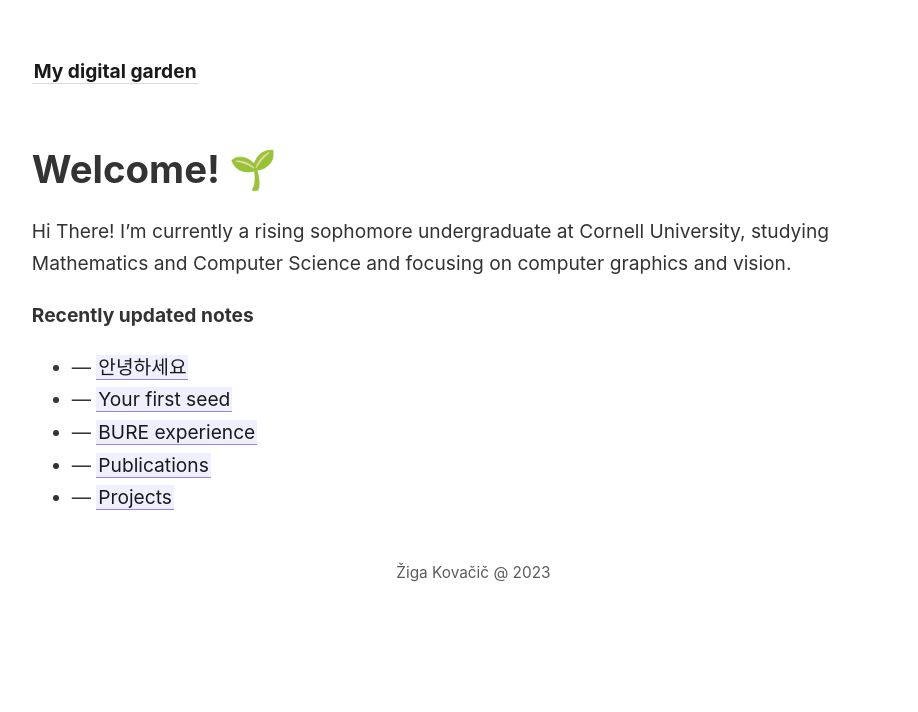
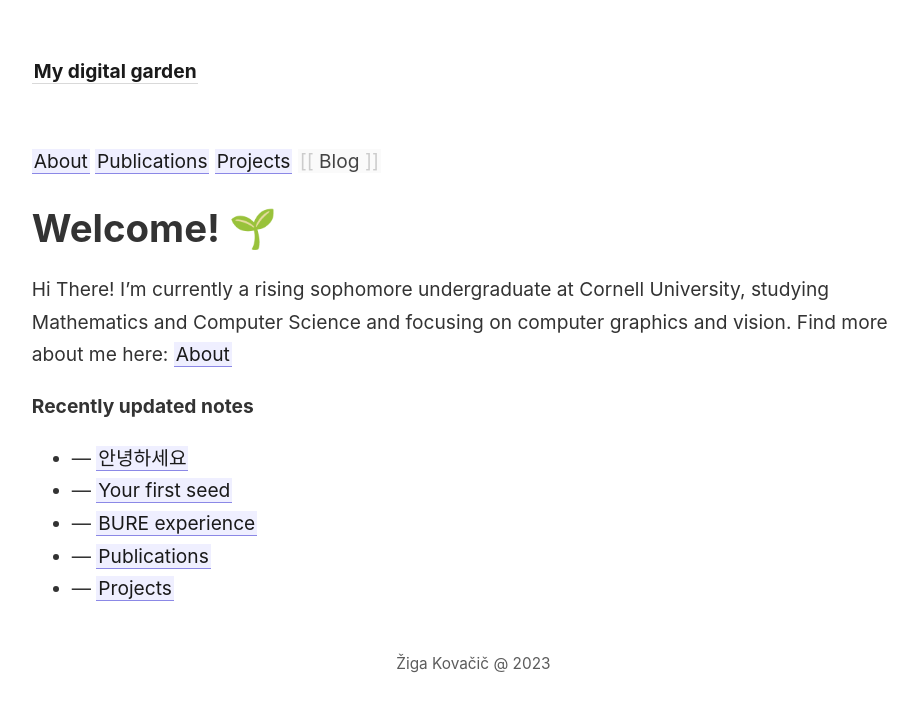
Before and after one commit to zzigak/mdbased, a Jekyll site: the page built from _pages/index.md, in a window 1280 px wide. Shown: the top 712 px of the page, without its empty margins (45-963 px from the left). Built offline with Jekyll 4.4.1, drawn with Linux system fonts in a browser that asks for light colours.

Commit message:
Update index.md

```diff
--- a/_pages/index.md
+++ b/_pages/index.md
@@ -5,9 +5,11 @@ id: home
 permalink: /
 ---
 
+[[About]] [[Publications]] [[Projects]] [[Blog]]
 # Welcome! 🌱
 
 Hi There! I’m currently a rising sophomore undergraduate at Cornell University, studying Mathematics and Computer Science and focusing on computer graphics and vision.
+Find more about me here: [[About]]
 
 
 <strong>Recently updated notes</strong>
```
